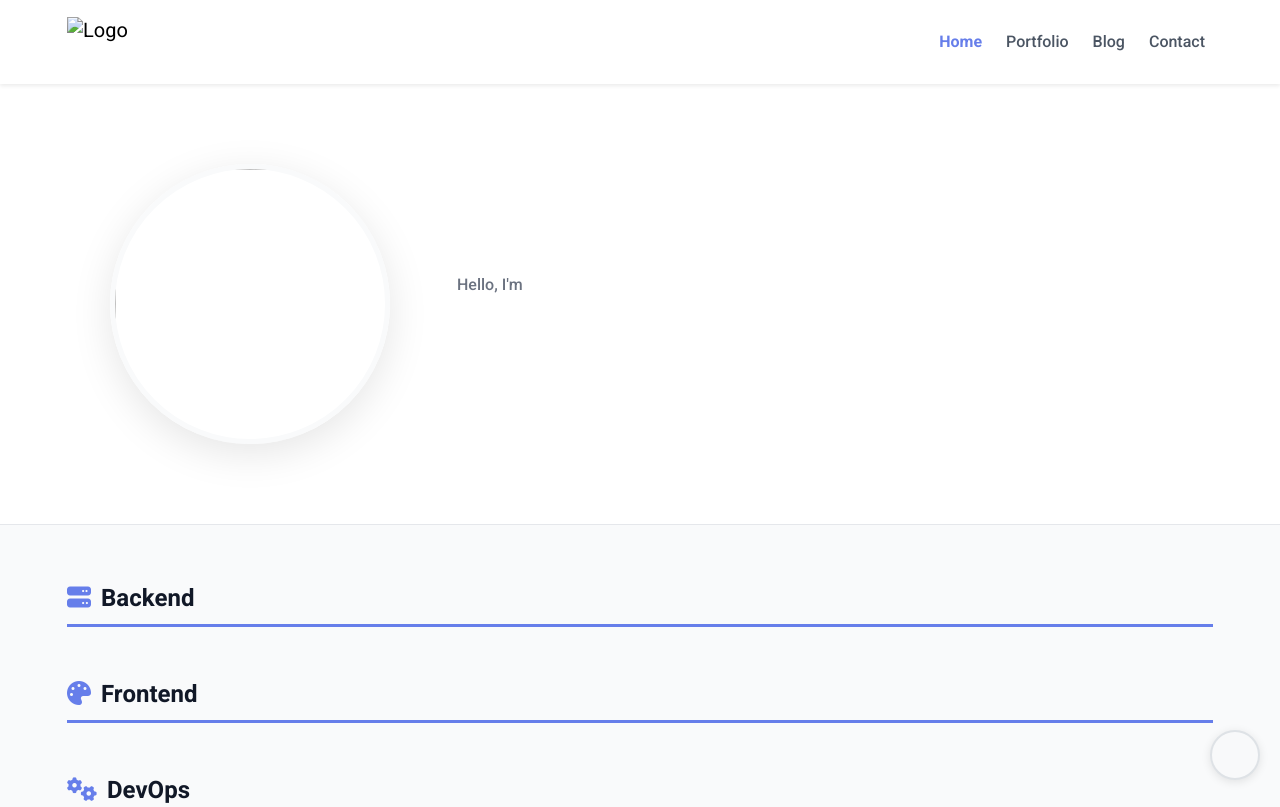
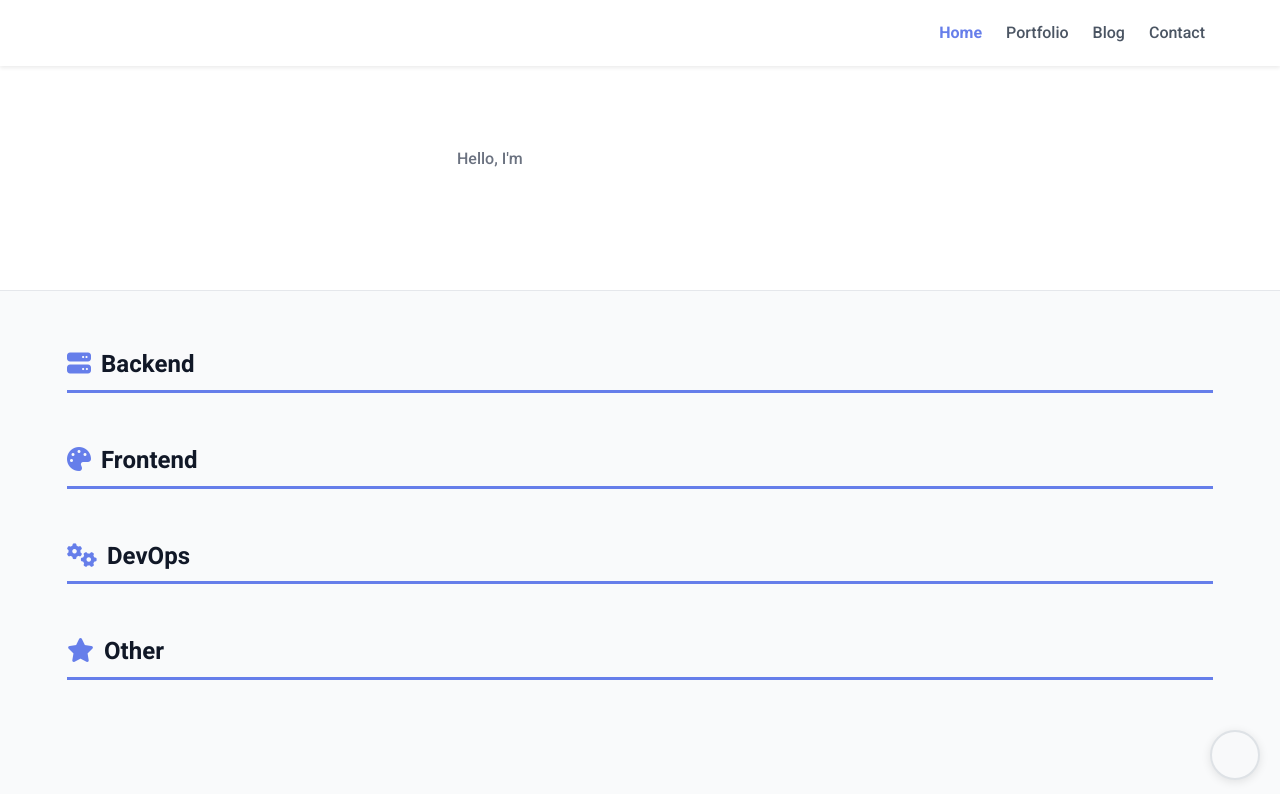
Before and after one commit to softdevcan/softdevcan, a Django app: page / in a window 1280 px wide. Shown: the top 807 px of the page. Run offline with Django 4.2, Linux system fonts and the light colour scheme; data that the repository does not hold is empty; some libraries are stand-ins or nearby versions.

Commit message:
fix: Add conditional checks for optional assets in templates

```diff
--- a/resume/settings.py
+++ b/resume/settings.py
@@ -187,7 +187,9 @@ STORAGES = {
         "BACKEND": "django.core.files.storage.FileSystemStorage",
     },
     "staticfiles": {
-        "BACKEND": "django.contrib.staticfiles.storage.ManifestStaticFilesStorage",
+        "BACKEND": "django.contrib.staticfiles.storage.ManifestStaticFilesStorage"
+        if not DEBUG
+        else "django.contrib.staticfiles.storage.StaticFilesStorage",
     },
 }
 
--- a/templates/includes/head.html
+++ b/templates/includes/head.html
@@ -4,7 +4,7 @@
         <!-- Required meta tags -->
         <meta charset="utf-8">
         <meta name="viewport" content="width=device-width, initial-scale=1, shrink-to-fit=no">
-        <link rel="icon" href="{{ site_favicon.url }}" type="image/png">
+        {% if site_favicon %}<link rel="icon" href="{{ site_favicon.url }}" type="image/png">{% endif %}
         <title>{% block title %}{{ site_title }}{% endblock %}</title>
         <meta name="keywords" content="{% block meta_keywords %}{{ site_keywords }}{% endblock %}">
         <meta name="description" content="{% block meta_description %}{{ site_description }}{% endblock %}">
--- a/templates/includes/navbar.html
+++ b/templates/includes/navbar.html
@@ -6,7 +6,7 @@
                 <div class="container">
                     <!-- Brand -->
                     <a class="navbar-brand" href="{% url 'index' %}" style="display: flex; align-items: center;">
-                        <img src="{{ header_logo.url }}" alt="Logo" style="height: 50px;">
+                        {% if header_logo %}<img src="{{ header_logo.url }}" alt="Logo" style="height: 50px;">{% endif %}
                     </a>
 
                     <!-- Mobile toggle -->
--- a/templates/index.html
+++ b/templates/index.html
@@ -6,9 +6,9 @@
         <div class="container">
             <div class="row align-items-center">
                 <div class="col-lg-4 text-center mb-4 mb-lg-0">
-                    <img src="{{ home_banner_image.url }}"
+                    {% if home_banner_image %}<img src="{{ home_banner_image.url }}"
                          alt="{{ home_banner_name }}"
-                         class="hero-section__image">
+                         class="hero-section__image">{% endif %}
                 </div>
                 <div class="col-lg-8">
                     <div style="max-width: 600px;">
```
